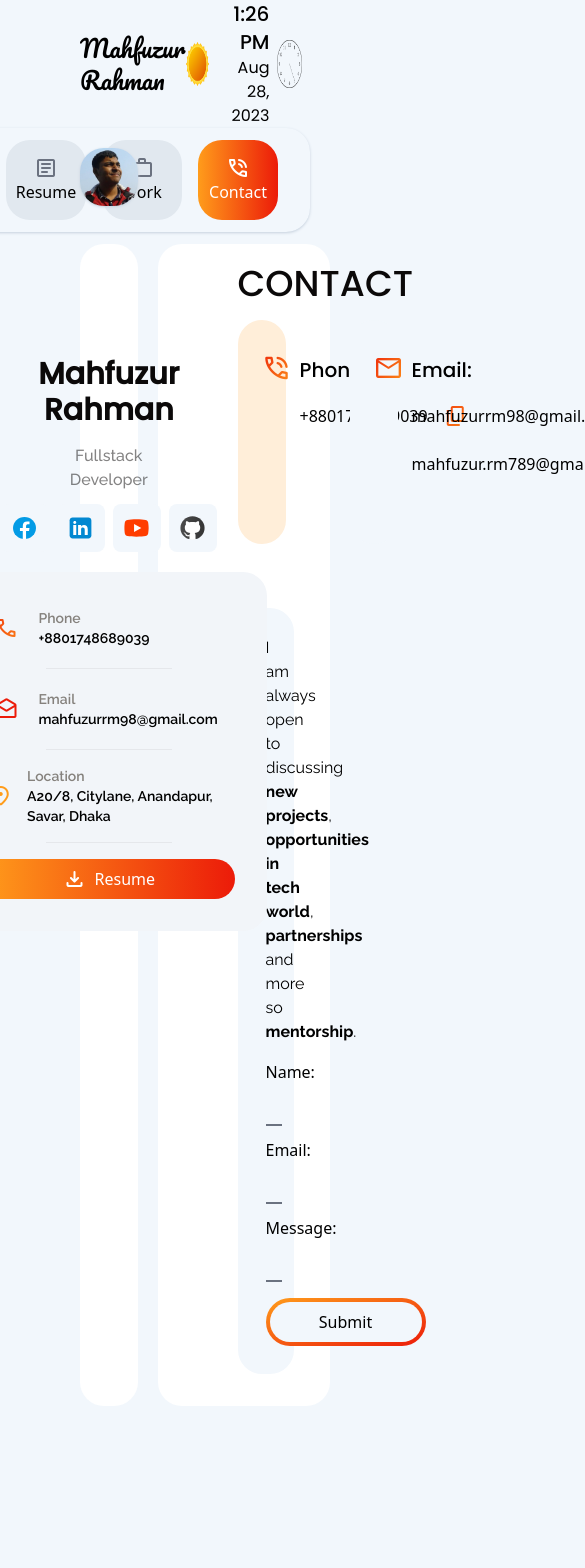
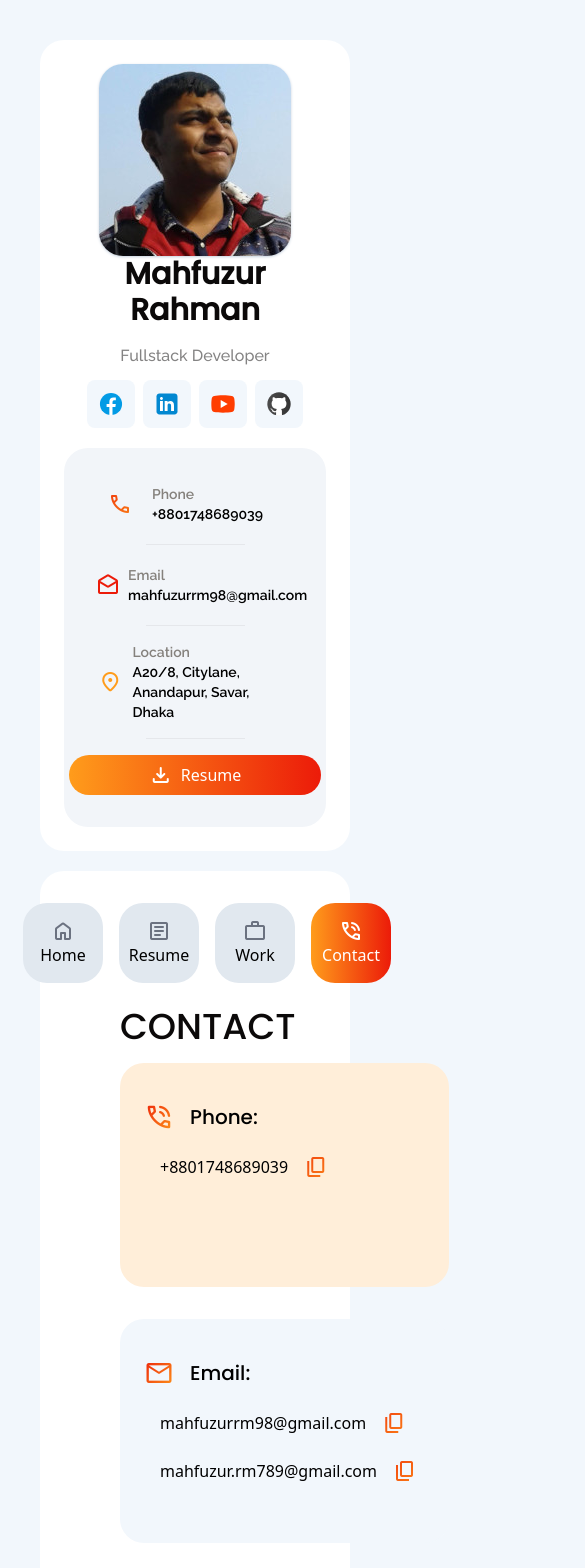
Before and after one commit to Moon422/portfolio, a React (Vite) app: page /contact in a window 390 px wide. Shown: the top 1568 px of the page, 585 px wide, since content can reach past the window. Before the commit the page ends 1446 px from the top, so only its background shows below. Built offline with nearby package versions, Linux system fonts and the light colour scheme; no server answers.

Commit message:
responsivee

```diff
--- a/src/App.tsx
+++ b/src/App.tsx
@@ -89,13 +89,13 @@ const Clock = () => {
 
 function App() {
   return (
-    <div className='px-20 pb-10 relative'>
+    <div className='py-10 px-10 lg:px-20 md:pt-0 md:pb-10'>
       <ToastContainer />
-      <header className='flex items-center'>
+      <header className='hidden h-20 md:flex items-center'>
         <p className='font-pacifico text-2xl py-8'>Mahfuzur Rahman</p>
         <Clock />
       </header>
-      <div className="flex justify-end">
+      <div className="hidden lg:flex justify-end">
         <div className="flex bg-transparent shadow shadow-slate-300 mb-3 px-8 py-3 rounded-3xl gap-x-4">
           <NavLink to="/" className={({ isActive, isPending }) => {
             return isPending ? "link pending" : isActive ? "link active" : "link inactive"
@@ -148,11 +148,41 @@ function App() {
           theme: "light",
         }))
       }}>
-        <div className="flex">
-          <div className='bg-white px-6 pb-16 pt-28 rounded-3xl w-1/4 me-5 relative items-center flex flex-col'>
+        <div className="flex flex-col lg:flex-row lg:items-start gap-5">
+          <div className='bg-white px-6 py-6 md:h-auto lg:pb-16 lg:pt-28 rounded-3xl w-full xl:w-1/3 2xl:w-1/4 relative items-center flex flex-col md:flex-row lg:flex-col md:items-stretch lg:items-center gap-5'>
             <ProfileCard />
           </div>
-          <div className="w-3/4 bg-white rounded-3xl ps-20 pe-14 pt-5 pb-8">
+          <div className="w-full xl:w-2/3 2xl:w-3/4 bg-white rounded-3xl ps-20 pe-14 pt-5 pb-8">
+            <div className="flex justify-center bg-transparent mb-3 px-8 py-3 rounded-3xl gap-x-4">
+              <NavLink to="/" className={({ isActive, isPending }) => {
+                return isPending ? "link pending" : isActive ? "link active" : "link inactive"
+              }}>
+                <div className="flex flex-col items-center justify-center w-20 h-20">
+                  <span className="material-symbols-rounded icon">home</span>Home
+                </div>
+              </NavLink>
+              <NavLink to="/resume" className={({ isActive, isPending }) => {
+                return isPending ? "link pending" : isActive ? "link active" : "link inactive"
+              }}>
+                <div className="flex flex-col items-center justify-center w-20 h-20">
+                  <span className="material-symbols-rounded icon">article</span>Resume
+                </div>
+              </NavLink>
+              <NavLink to="/work" className={({ isActive, isPending }) => {
+                return isPending ? "link pending" : isActive ? "link active" : "link inactive"
+              }}>
+                <div className="flex flex-col items-center justify-center w-20 h-20">
+                  <span className="material-symbols-rounded icon">work</span>Work
+                </div>
+              </NavLink>
+              <NavLink to="/contact" className={({ isActive, isPending }) => {
+                return isPending ? "link pending" : isActive ? "link active" : "link inactive"
+              }}>
+                <div className="flex flex-col items-center justify-center w-20 h-20">
+                  <span className="material-symbols-rounded icon">phone_in_talk</span>Contact
+                </div>
+              </NavLink>
+            </div>
             <Routes>
               <Route path='/' element={<AboutMe />} />
               <Route path='/resume' element={<Resume />} />
@@ -160,7 +190,7 @@ function App() {
               <Route path='/contact' element={<Contact />} />
             </Routes>
           </div>
-        </div >
+        </div>
       </toastStateContext.Provider>
     </div>
   )
--- a/src/components/about-me.tsx
+++ b/src/components/about-me.tsx
@@ -15,7 +15,7 @@ export const AboutMe: React.FC = () => {
                 I am a soon-to-graduate computer science student with a strong backend development focus, complemented by frontend skills. My foundation in programming, algorithms, and data structures equips me to architect efficient systems, while adaptability and analytical acumen enable me to tackle complex challenges. I thrive in collaborative settings, emphasizing effective communication and attention to detail. My passion for continuous learning keeps me at the forefront of evolving technologies. As graduation approaches, I look forward to leveraging my coding enthusiasm for impactful projects, merging backend expertise with frontend capabilities, and infusing each endeavor with empathy, adaptability, and a commitment to collective success.
             </p>
             <h2 className='text-3xl font-poppins font-medium text-0B0909 mb-7'>What I do!</h2>
-            <div className="grid grid-cols-2 gap-x-7 gap-y-6">
+            <div className="grid md:grid-cols-2 lg:grid-cols-1 2xl:grid-cols-2 gap-x-7 gap-y-6">
                 <div className='bg-FFEBD1 py-3 px-6 rounded-3xl'>
                     <h3 className='font-poppins text-lg font-semibold py-2'>Frontend Development</h3>
                     <p className='font-raleway text-sm pb-2'>
--- a/src/components/contact.tsx
+++ b/src/components/contact.tsx
@@ -16,14 +16,15 @@ export const Contact: React.FC = () => {
                 <h1 className='uppercase text-4xl font-poppins font-medium text-0B0909 me-8'>Contact</h1>
                 <div className='w-1/3 rounded-full h-1 bg-gradient-to-r from-FF9C1B to-EC1B09'></div>
             </div>
-            <div className="flex gap-x-16 mb-16">
-                <div className="w-1/2 flex h-56 p-6 rounded-3xl bg-FFEED9 gap-x-2">
-                    <div className='w-12 h-12 flex justify-center items-center bg-gradient-to-br from-EC1B09 to-FF9C1B text-transparent bg-clip-text'>
+            <div className="grid xl:grid-cols-2 gap-8 mb-8">
+                <div className="w-full h-56 p-6 rounded-3xl bg-FFEED9">
+                    <p className='font-poppins font-medium text-xl pt-3 pb-2 flex items-center'>
+                        <span className='me-4 flex justify-center items-center bg-gradient-to-br from-EC1B09 to-FF9C1B text-transparent bg-clip-text'>
                             <span className="material-symbols-rounded text-3xl">phone_in_talk</span>
-                    </div>
-                    <div>
-                        <p className='font-poppins font-medium text-xl pt-3 pb-2' >Phone:</p>
-                        <div className='flex items-center hover:cursor-pointer' onClick={e => {
+                        </span>
+                        Phone:
+                    </p>
+                    <div className='ps-4 flex items-center hover:cursor-pointer' onClick={e => {
                         navigator.clipboard.writeText(e.currentTarget.innerText)
                         toastContext?.createToast("Phone number copied to clipboard", 3000, true)
                     }}>
@@ -35,14 +36,14 @@ export const Contact: React.FC = () => {
                         </div>
                     </div>
                 </div>
-                </div>
-                <div className="w-1/2 flex h-56 p-6 rounded-3xl bg-F2F7FC gap-x-2">
-                    <div className='w-12 h-12 flex justify-center items-center bg-gradient-to-br from-EC1B09 to-FF9C1B text-transparent bg-clip-text'>
+                <div className="w-full h-56 p-6 rounded-3xl bg-F2F7FC gap-x-2">
+                    <p className='font-poppins font-medium text-xl pt-3 pb-2 flex items-center'>
+                        <span className='me-4 flex justify-center items-center bg-gradient-to-br from-EC1B09 to-FF9C1B text-transparent bg-clip-text'>
                             <span className="material-symbols-rounded text-3xl">mail</span>
-                    </div>
-                    <div>
-                        <p className='font-poppins font-medium text-xl pt-3 pb-2' >Email:</p>
-                        <div className='flex items-center hover:cursor-pointer' onClick={e => {
+                        </span>
+                        Email:
+                    </p>
+                    <div className='ps-4 flex items-center hover:cursor-pointer' onClick={e => {
                         navigator.clipboard.writeText(e.currentTarget.innerText)
                         toastContext?.createToast("Email address copied to clipboard", 3000, true)
                     }}>
@@ -53,7 +54,7 @@ export const Contact: React.FC = () => {
                             </span>
                         </div>
                     </div>
-                        <div className='flex items-center hover:cursor-pointer' onClick={e => {
+                    <div className='ps-4 flex items-center hover:cursor-pointer' onClick={e => {
                         navigator.clipboard.writeText(e.currentTarget.innerText)
                         toastContext?.createToast("Email address copied to clipboard", 3000, true)
                     }}>
@@ -62,7 +63,6 @@ export const Contact: React.FC = () => {
                             <span className="material-symbols-outlined ms-2">
                                 content_copy
                             </span>
-                            </div>
                         </div>
                     </div>
                 </div>
--- a/src/components/profile-card.tsx
+++ b/src/components/profile-card.tsx
@@ -7,10 +7,11 @@ import profilePhoto from "../assets/images/profile-photo.jpg"
 export const ProfileCard: React.FC = () => {
     return (
         <>
-            <img src={profilePhoto} alt="profile picture" className='rounded-3xl absolute -top-24 shadow shadow-slate-300' />
-            <h2 className='font-poppins text-center font-bold text-3xl text-0B0909 mb-4'>Mahfuzur Rahman</h2>
+            <div className='w-full flex flex-col items-center'>
+                <img src={profilePhoto} alt="profile picture" className='rounded-3xl lg:absolute lg:-top-24 shadow shadow-slate-300' />
+                <h2 className='font-poppins text-center font-bold text-3xl text-0B0909 mb-4 md:mt-4 lg:mt-0'>Mahfuzur Rahman</h2>
                 <h5 className='font-raleway text-center font-medium text-0B0909 opacity-50 mb-3'>Fullstack Developer</h5>
-            <div className="flex justify-center mb-5 gap-2">
+                <div className="flex justify-center gap-2">
                     <a href="https://www.facebook.com/moon.knight117/" target='_blank'>
                         <div className='bg-F2F7FC rounded-lg w-12 h-12 flex justify-center items-center'>
                             <img src={facebookIcon} alt="facebook icon" width="60%" height="60%" />
@@ -33,8 +34,9 @@ export const ProfileCard: React.FC = () => {
                             <img src={githubIcon} alt="github icon" width="60%" height="60%" />
                         </div>
                     </a>
-            </div >
-            <div className="p-8 rounded-3xl bg-F2F5F9">
+                </div>
+            </div>
+            <div className="p-8 w-full rounded-3xl bg-F2F5F9">
                 <div className="flex items-center mb-4">
                     <div className='me-2 w-12 h-12 flex justify-center items-center bg-gradient-to-br from-EC1B09 to-FF9C1B text-transparent bg-clip-text'>
                         <span className="material-symbols-rounded">
--- a/src/components/resume.tsx
+++ b/src/components/resume.tsx
@@ -11,7 +11,7 @@ export const Resume: React.FC = () => {
                 <h1 className='uppercase text-4xl font-poppins font-medium text-0B0909 me-8'>Resume</h1>
                 <div className='w-1/3 rounded-full h-1 bg-gradient-to-r from-FF9C1B to-EC1B09'></div>
             </div>
-            <div className="grid grid-cols-2 gap-x-16 gap-y-6 mb-9">
+            <div className="grid md:grid-cols-2 lg:grid-cols-1 xl:grid-cols-2 gap-x-16 gap-y-6 mb-9">
                 <h3 className='font-poppins text-lg font-semibold py-2'>Education</h3>
                 <h3 className='font-poppins text-lg font-semibold py-2'>Experience</h3>
                 <div className="rounded-xl py-4 px-2 bg-FFE3BF">
--- a/src/components/work.tsx
+++ b/src/components/work.tsx
@@ -47,7 +47,7 @@ export const Work: React.FC = () => {
                 <h1 className='uppercase text-4xl font-poppins font-medium text-0B0909 me-8'>Portfolio</h1>
                 <div className='w-1/3 rounded-full h-1 bg-gradient-to-r from-FF9C1B to-EC1B09'></div>
             </div>
-            <div className="flex justify-end gap-x-4 font-poppins text-base font-medium">
+            <div className="hidden xl:flex flex-wrap justify-end gap-x-4 mb-2 font-poppins text-base font-medium">
                 {
                     links.current.map((item, index) => <div onClick={() => {
                         links.current[activeIndex].isActive = false
@@ -57,7 +57,26 @@ export const Work: React.FC = () => {
                     }} key={index} className={`${item.isActive ? 'text-red-500' : 'text-57657A'} hover:cursor-pointer`}>{item.text}</div>)
                 }
             </div>
-            <div className="flex gap-x-8">
+            <div className='flex justify-end xl:hidden ms-auto mb-2'>
+                <select className='p-2 rounded-lg bg-F2F7FC'>
+                    {
+                        links.current.map((item, index) => (
+                            <option value={item.tag} key={index}
+                                onClick={() => {
+                                    links.current[activeIndex].isActive = false
+                                    links.current[index].isActive = true
+                                    setActiveIndex(() => index)
+                                    setActiveTag(() => links.current[index].tag)
+                                }}
+                                className={`${item.isActive ? 'text-red-500' : 'text-57657A'} hover:cursor-pointer`}
+                                selected={item.tag === activeTag}>
+                                {item.text}
+                            </option>
+                        ))
+                    }
+                </select>
+            </div>
+            <div className="flex flex-col md:flex-row lg:flex-col xl:flex-row gap-x-8">
                 {
                     (() => {
                         const filteredWorks = works.current.filter(item => {
```
Lines whose indentation alone changed are shown as unchanged.
